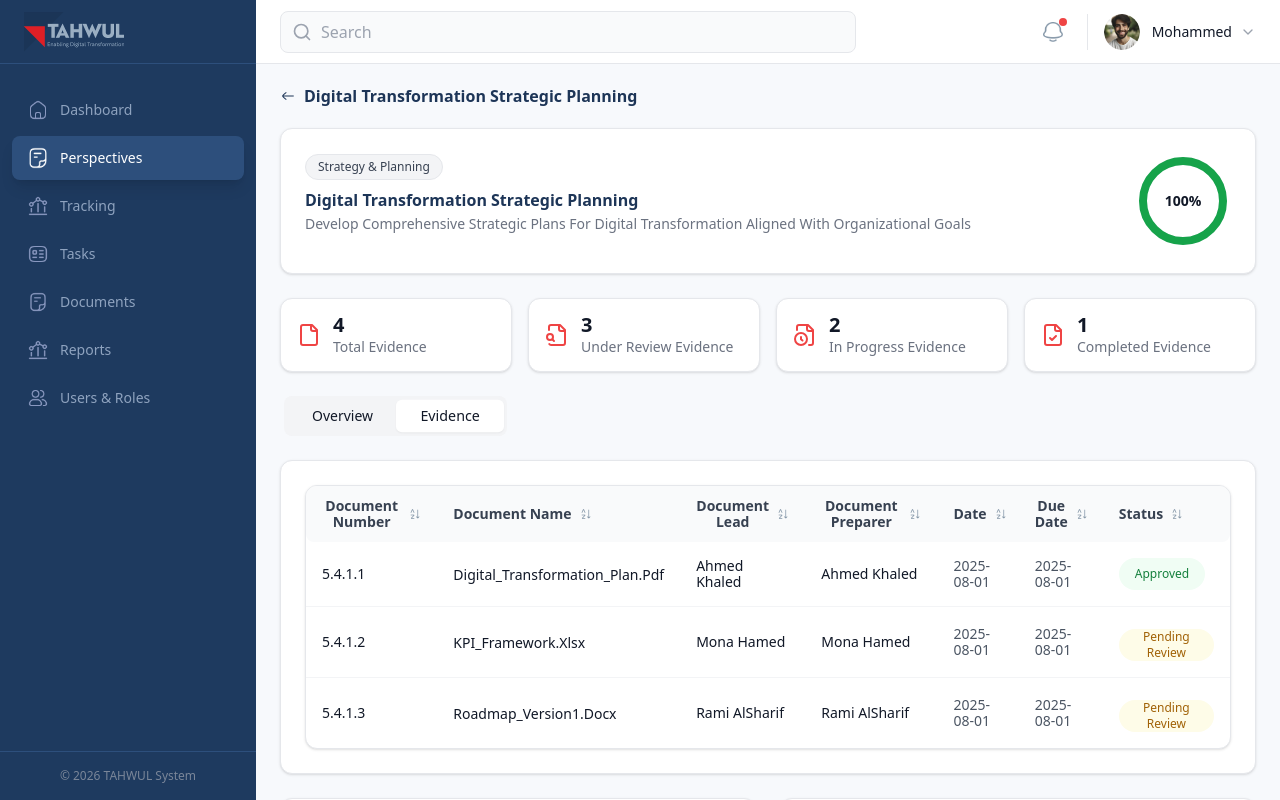
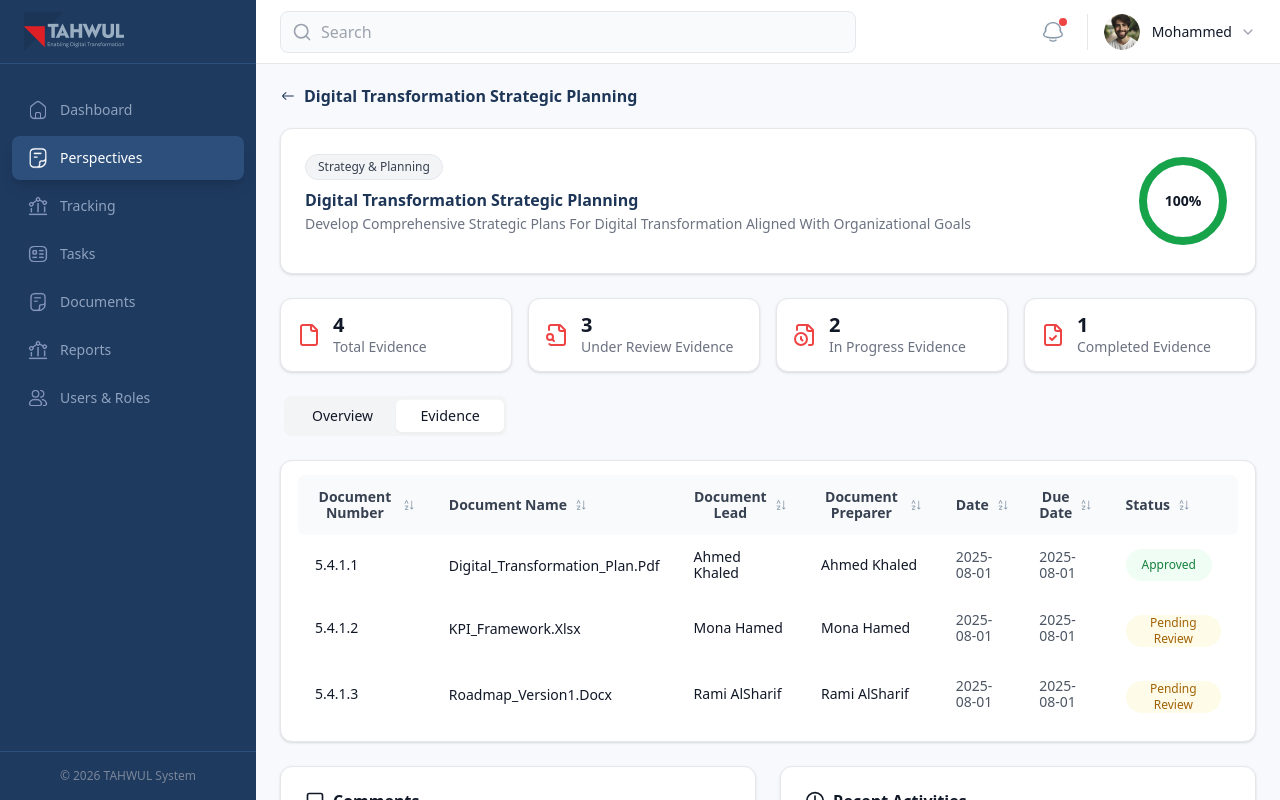
Before and after one commit to AhmarAshraf/tahwultask, a Next.js app: page /perspectives in a window 1280 px wide. Shown: the top 800 px of the page. Built offline with nearby package versions, Linux system fonts and the light colour scheme.

Commit message:
fix/minor ui fixes

```diff
--- a/components/dashboard/PerformanceChart.tsx
+++ b/components/dashboard/PerformanceChart.tsx
@@ -23,11 +23,11 @@ type PerformanceChartProps = {
 
 export default function PerformanceChart({ data }: PerformanceChartProps) {
   return (
-    <Card className="p-6 h-full flex flex-col transition-shadow hover:card-shadow-hover">
-      <h2 className="typo-section-18 mb-6">12-Month Performance</h2>
-      <div className="flex-1 min-h-[260px]">
+    <Card className="p-6  h-full flex flex-col transition-shadow hover:card-shadow-hover">
+      <h2 className="typo-section-18  mb-6">12-Month Performance</h2>
+      <div className="flex-1 min-h-[260px]  pb-2 pt-1">
         <ResponsiveContainer width="100%" height="100%">
-          <BarChart data={data}>
+          <BarChart data={data} margin={{ top: 8, right: 16, left: -18, bottom: 8 }}>
             <defs>
               <linearGradient id="barGradient" x1="0" y1="0" x2="0" y2="1">
                 <stop offset="0%" stopColor="var(--color-accent-blue)" stopOpacity={1} />
@@ -40,12 +40,14 @@ export default function PerformanceChart({ data }: PerformanceChartProps) {
               stroke="var(--color-text-muted)"
               fontSize={12}
               tickLine={false}
+              tickMargin={8}
             />
             <YAxis
               stroke="var(--color-text-muted)"
               fontSize={12}
               tickLine={false}
               axisLine={false}
+              tickMargin={8}
             />
             <Tooltip content={<CustomTooltip />} />
             <Bar
--- a/components/perspectives/EvidenceTable.tsx
+++ b/components/perspectives/EvidenceTable.tsx
@@ -43,7 +43,7 @@ export default function EvidenceTable({ rows, isLoading = false, error = "" }: E
           direction: prev.direction === "asc" ? "desc" : "asc",
         };
       }
-      return { key, direction: "asc" };
+      return { key, direction: "desc" };
     });
   };
 
@@ -73,20 +73,20 @@ export default function EvidenceTable({ rows, isLoading = false, error = "" }: E
   const hasError = Boolean(error);
 
   return (
-    <Table>
+    <Table className="py-[14px] px-[17px]">
       <thead className="bg-gray-50">
         <tr>
           {columns.map((col, index) => (
             <th
               key={col.key}
-              className={`text-left py-3 px-4 typo-table-head-14 ${
+              className={`text-left py-[14px] px-[17px] typo-table-head-14 bg-gray-50 ${
                 index === 0 ? "rounded-l-lg" : ""
               } ${index === columns.length - 1 ? "rounded-r-lg" : ""}`}
             >
               <button
                 type="button"
                 onClick={() => handleSort(col.key)}
-                className="flex items-center gap-2 select-none focus-ring rounded disabled:opacity-60 disabled:cursor-not-allowed"
+                className="flex items-center gap-2 select-none focus-ring rounded w-full disabled:opacity-60 disabled:cursor-not-allowed"
                 aria-label={`Sort by ${col.label}`}
                 aria-sort={
                   sortConfig.key === col.key
@@ -127,25 +127,25 @@ export default function EvidenceTable({ rows, isLoading = false, error = "" }: E
         {!isLoading && !hasError && hasRows &&
           sortedRows.map((doc, index) => (
             <tr key={index} className="border-b border-gray-100 last:border-0 hover:bg-gray-50 transition-colors">
-              <td className="py-4 px-4 typo-table-cell-14">
+              <td className="py-[14px] px-[17px] typo-table-cell-14">
                 {doc.docNumber}
               </td>
-              <td className="py-4 px-4">
+              <td className="py-[14px] px-[17px]">
                 <span className="typo-docname-14">{doc.name}</span>
               </td>
-              <td className="py-4 px-4 typo-table-cell-14">
+              <td className="py-[14px] px-[17px] typo-table-cell-14">
                 {doc.lead}
               </td>
-              <td className="py-4 px-4 typo-table-cell-14">
+              <td className="py-[14px] px-[17px] typo-table-cell-14">
                 {doc.preparer}
               </td>
-              <td className="py-4 px-4 typo-table-cell-muted-14">
+              <td className="py-[14px] px-[17px] typo-table-cell-muted-14">
                 {doc.date}
               </td>
-              <td className="py-4 px-4 typo-table-cell-muted-14">
+              <td className="py-[14px] px-[17px] typo-table-cell-muted-14">
                 {doc.dueDate}
               </td>
-              <td className="py-4 px-4">
+              <td className="py-[14px] px-[17px]">
                 <StatusPill status={doc.status} />
               </td>
             </tr>
--- a/components/ui/Table.tsx
+++ b/components/ui/Table.tsx
@@ -3,14 +3,23 @@ import type { ReactNode } from "react";
 type TableProps = {
   children: ReactNode;
   className?: string;
+  withCard?: boolean;
 };
 
-export default function Table({ children, className = "" }: TableProps) {
+export default function Table({ children, className = "", withCard = true }: TableProps) {
+  const table = (
+    <div className="overflow-x-auto">
+      <table className="w-full border-separate border-spacing-0">{children}</table>
+    </div>
+  );
+
+  if (!withCard) {
+    return <div className={className}>{table}</div>;
+  }
+
   return (
     <div className={`card-base card-shadow overflow-hidden ${className}`.trim()}>
-      <div className="overflow-x-auto">
-        <table className="w-full">{children}</table>
-      </div>
+      {table}
     </div>
   );
 }
--- a/pages/perspectives.tsx
+++ b/pages/perspectives.tsx
@@ -90,17 +90,17 @@ export default function Perspectives() {
         </div>
 
         {/* Tab Content */}
-        <div className="card-base card-shadow p-6">
-          {activeTab === "overview" && (
+        {activeTab === "overview" && (
+          <div className="card-base card-shadow p-6">
             <div className="space-y-6">
               <OverviewTab perspective={perspective} />
             </div>
-          )}
+          </div>
+        )}
 
-          {activeTab === "evidence" && (
-            <EvidenceTable rows={perspective.evidence} />
-          )}
-        </div>
+        {activeTab === "evidence" && (
+          <EvidenceTable rows={perspective.evidence} />
+        )}
 
         {activeTab === "evidence" && (
           <div className="grid grid-cols-1 lg:grid-cols-2 gap-6">
```
Also changed, not shown: 1 other file (tests, documents, lock files or other folders).
